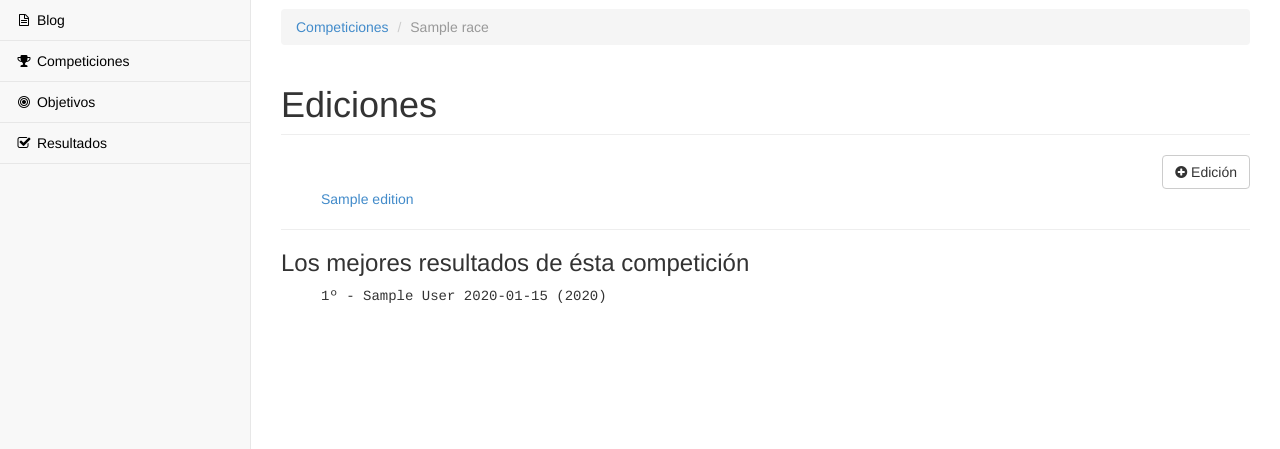
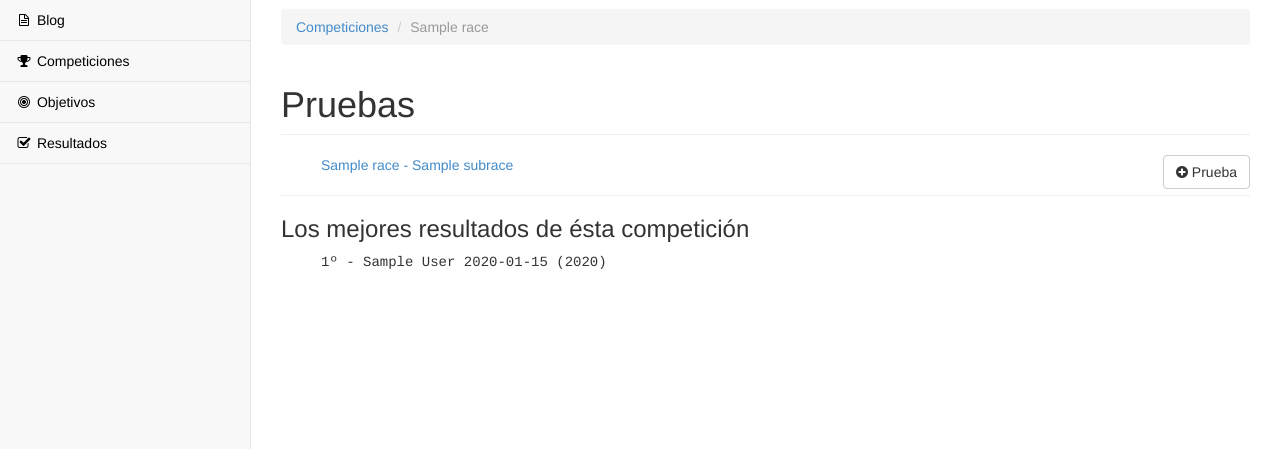
Before and after one commit to corand/athlet-stats, a Django app: page /competicion/1/ in a window 1280 px wide. Shown: the part 51-500 px from the top of the page. Run offline with Django 3.2, Linux system fonts and the light colour scheme; tables that the repository leaves empty hold one stand-in row (values such as "Sample post"); parts of the project's set-up code (start-up, migrations or seed data) failed here and were passed over.

Commit message:
subrace added

```diff
--- a/athlet_stats/athlet_stats/static/css/main.css
+++ b/athlet_stats/athlet_stats/static/css/main.css
@@ -4,7 +4,7 @@
 
 .breadcrumb{ margin-top: 10px; }
 
-.edition_list{ list-style: none; }
+.edition_list,.subrace_list{ list-style: none; }
 
 .edition_result_list{ list-style: none; font-family:Cousine; }
 
--- a/athlet_stats/athlet_stats/templates/races/edition_list.html
+++ b/athlet_stats/athlet_stats/templates/races/edition_list.html
@@ -8,23 +8,39 @@
                       <li><a href="{% url 'racelist' %}">Competiciones</a></li>
                       <li class="active">{{race}}</li>
                     </ol>
-                    <h1 class="page-header">Ediciones</h1>
+                    {% if subraces %}
+                        <h1 class="page-header">Pruebas</h1>
+                    {% else %}
+                        <h1 class="page-header">Ediciones</h1>
+                    {% endif %}
                 </div>
                 <!-- /.col-lg-12 -->
             </div>
             <!-- /.row -->
             <div class="row">
                 <div class="col-lg-12">
-                    <span class="add_btn"><a href="{% url 'newedition' race.id %}"><button class="btn btn-default"><i class="fa fa-plus-circle"></i> Edición</button></a></span>
+                    <span class="add_btn"><a class="btn btn-default" href="{% url 'newsubrace' race.id %}"><i class="fa fa-plus-circle"></i> Prueba</a></span>
+
+                    {% if not subraces %}
+                    <span class="add_btn"><a class="btn btn-default" href="{% url 'newedition' race.id %}"><i class="fa fa-plus-circle"></i> Edición</a></span>
                     <div class="clear-both"></div>
-                    <ul class="edition_list">
+                    {% endif %}
+
+                    {% if subraces %}
+                        <ul class="subrace_list">
+                        {% for subr in subraces %}
+                            <li><a href="#">{{subr}}</a></li>
+                        {% endfor %}
+                        </ul>
+                    {% else %}
+                        <ul class="edition_list">
                         {% for edition in editions %}
                             <li><a href="{%url 'editiondetail' edition.id %}">{{edition}}</a></li>
-                            {% empty %}
-                                No hay ninguna edición registrada para ésta competición  todavía
+                        {% empty %}
+                                No hay ninguna edición ni prueba registrada para ésta competición  todavía
                         {% endfor %}
-                    </ul>
-
+                        </ul>
+                    {% endif %}
                     <hr />
 
 
--- a/athlet_stats/athlet_stats/urls.py
+++ b/athlet_stats/athlet_stats/urls.py
@@ -10,7 +10,8 @@ urlpatterns = patterns('',
     # url(r'^blog/', include('blog.urls')),
     url(r'^competiciones/', races_views.RaceList.as_view(), name="racelist"),
     url(r'^nueva/competicion/', races_views.NewRace.as_view(), name="newrace"),
-    url(r'^nueva/edicion/(?P<pk>[0-9]+)/$', races_views.NewEdition.as_view(), name="newedition"),
+    url(r'^nueva/edicion/(?P<id_race>[0-9]+)/$', races_views.NewEdition, name="newedition"),
+    url(r'^nueva/prueba/(?P<id_race>[0-9]+)/$', races_views.NewSubRace.as_view(), name="newsubrace"),
     url(r'^competicion/(?P<pk>[0-9]+)/$', races_views.EditionList.as_view(), name="editionlist"),
     url(r'^edicion/(?P<pk>[0-9]+)/$', races_views.EditionDetail.as_view(), name="editiondetail"),
     url(r'^changemodality/', races_views.changeModality, name="changemodality"),
--- a/athlet_stats/races/admin.py
+++ b/athlet_stats/races/admin.py
@@ -1,4 +1,4 @@
-from races.models import Race,RaceType,ResultType,Modality,Edition,Objective,Result
+from races.models import Race,RaceType,ResultType,Modality,Edition,Objective,Result,SubRace
 from django.contrib import admin
 
 admin.site.register(Race)
@@ -8,3 +8,4 @@ admin.site.register(Modality)
 admin.site.register(Edition)
 admin.site.register(Objective)
 admin.site.register(Result)
+admin.site.register(SubRace)
--- a/athlet_stats/races/models.py
+++ b/athlet_stats/races/models.py
@@ -59,12 +59,20 @@ class Modality(models.Model):
 	def __unicode__(self):
 		return self.modality
 
+class SubRace(models.Model):
+	name = models.CharField(max_length=100)
+	race = models.ForeignKey(Race)
+
+	def __unicode__(self):
+		return self.race.name + ' - ' + self.name
+
 class Edition(models.Model):
 	type = models.ForeignKey(Modality)
 	date = models.DateTimeField()
 	race = models.ForeignKey(Race)
 	name = models.CharField(max_length=100)
 	distance = models.PositiveIntegerField(blank=True,null=True)
+	subRace = models.ForeignKey(SubRace,blank=True,null=True)
 	creator = models.ForeignKey(User)
 
 	def __unicode__(self):
--- a/athlet_stats/races/views.py
+++ b/athlet_stats/races/views.py
@@ -1,11 +1,11 @@
 from django.shortcuts import render
-from .models import Race,Edition,Result,Modality
+from .models import Race,Edition,Result,Modality,SubRace
 from django.contrib.auth.decorators import login_required
 from django.contrib.auth import authenticate, logout
 from django.contrib.auth import login as authForm
 from django.contrib.auth.forms import UserCreationForm,AuthenticationForm
 from django.template import RequestContext
-from .forms import RaceForm,EditionForm,RaceTypeForm
+from .forms import RaceForm,EditionForm,SubRaceForm
 from django.core.urlresolvers import reverse
 from django.views.generic import TemplateView,CreateView,UpdateView,DeleteView,ListView,DetailView
 from braces.views import LoginRequiredMixin
@@ -62,17 +62,18 @@ class RaceList(LoginRequiredMixin,TemplateView):
 		return context
 
 class EditionList(LoginRequiredMixin,ListView):
-	template_name = "races/edition_list.html"
-	paginate_by = 150
-	context_object_name = 'editions'
-	def get_queryset(self):
-		return Edition.objects.filter(race=self.kwargs['pk']).order_by('-date')
+    template_name = "races/edition_list.html"
+    paginate_by = 150
+    context_object_name = 'editions'
+    def get_queryset(self):
+        return Edition.objects.filter(race=self.kwargs['pk']).order_by('-date')
 
-	def get_context_data(self, **kwargs):
-		context = super(EditionList, self).get_context_data(**kwargs)
-		context['race'] = get_object_or_404(Race,pk=self.kwargs['pk'])
-		context['results'] = Result.objects.filter(edition__race=self.kwargs['pk']).order_by('position','-edition__date')
-		return context
+    def get_context_data(self, **kwargs):
+        context = super(EditionList, self).get_context_data(**kwargs)
+        context['race'] = get_object_or_404(Race,pk=self.kwargs['pk'])
+        context['subraces'] = SubRace.objects.filter(race=self.kwargs['pk']).order_by('name')
+        context['results'] = Result.objects.filter(edition__race=self.kwargs['pk']).order_by('position','-edition__date')
+        return context
 
 class EditionDetail(LoginRequiredMixin,ListView):
 	template_name = "races/edition_detail.html"
@@ -95,28 +96,43 @@ class NewRace(LoginRequiredMixin,CreateView):
     def get_success_url(self):
         return reverse("racelist")
 
-class NewEdition(LoginRequiredMixin,TemplateView):
-    template_name = "races/new_edition.html"
+class NewSubRace(LoginRequiredMixin,CreateView):
+    form_class = SubRaceForm
+    model = SubRace
+    template_name = "races/subrace_form.html"
 
     def dispatch(self, *args, **kwargs):
-        self.race = get_object_or_404(Race, pk=kwargs['pk'])
-        return super(NewEdition, self).dispatch(*args, **kwargs)
+        self.race = get_object_or_404(Race, pk=self.kwargs['id_race'])
+        return super(NewSubRace, self).dispatch(*args, **kwargs)
 
-    def form_valid(self,form):
-        instance = form.save(commit=False)
-        instance.creator = self.request.user
-        instance.race = self.race
-        return super(NewEdition,self).form_valid(form)
+    def get_form(self, form_class):
+        form = super(NewSubRace, self).get_form(form_class)
+        form.instance.race = self.race
+        return form
+    def get_context_data(self, **kwargs):
+        context = super(NewSubRace, self).get_context_data(**kwargs)
+        context['race'] = self.race
+        return context
 
     def get_success_url(self):
         return reverse("racelist")
 
-    def get_context_data(self, **kwargs):
-		context = super(NewEdition, self).get_context_data(**kwargs)
-		context['racetypeform'] = RaceTypeForm()
-		context['form'] = EditionForm()
-		context['race'] = get_object_or_404(Race, pk=kwargs['pk'])
-		return context
+@login_required(login_url='races/login')
+def NewEdition(request,id_race):
+    race = get_object_or_404(Race, pk=id_race)
+    if request.method=='POST':
+        form = EditionForm(request.POST)
+        if form.is_valid():
+            edition_type = get_object_or_404(Modality,id=form.cleaned_data['modality'])
+            date = form.cleaned_data['date']
+            name = form.cleaned_data['name']
+            new_edition = Edition(type=edition_type,date=date,race=race,name=name,creator=request.user)
+            new_edition.save()
+            return HttpResponseRedirect(reverse("racelist"))
+    else:
+        form = EditionForm()
+
+    return render_to_response('races/new_edition.html',{'form':form,'race':race},context_instance=RequestContext(request))
 
 
 @login_required(login_url='races/login')
```
Also changed, not shown: athlet_stats/athlet_stats/templates/races/new_edition.html (+5 -3 lines), athlet_stats/athlet_stats/templates/races/subrace_form.html (added, +36 -0 lines), athlet_stats/races/forms.py (+13 -10 lines), athlet_stats/athlet_stats/carga/uploads/zinnia/portada.jpg (added), 5 other files.
